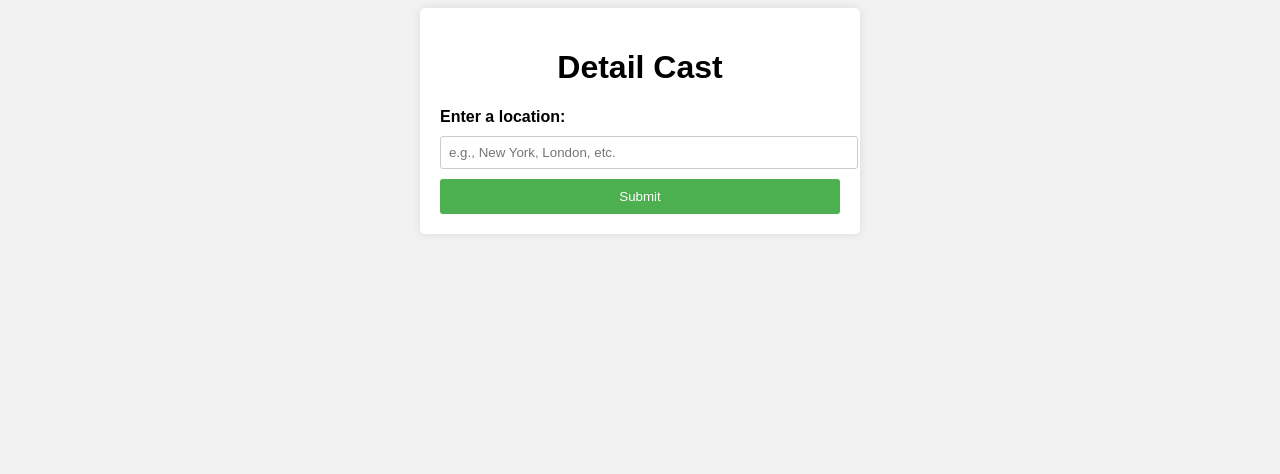
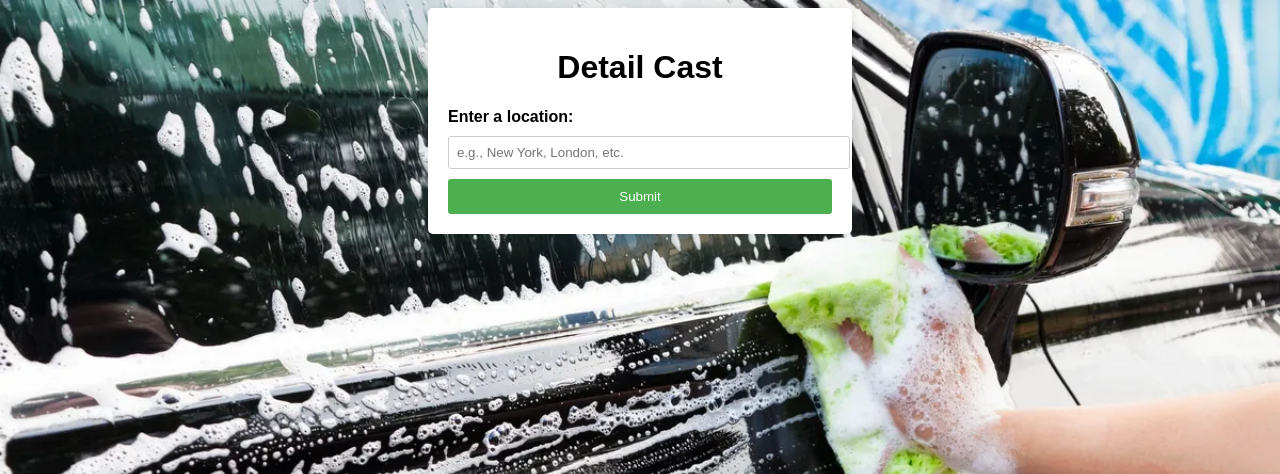
Before and after one commit to ethandonahue/DetailCast, a Flask app: page / in a window 1280 px wide. Shown: the top 474 px of the page. Run offline with Flask 3, Linux system fonts and the light colour scheme.

Commit message:
Add background

```diff
--- a/static/style.css
+++ b/static/style.css
@@ -1,10 +1,13 @@
 body {
     font-family: Arial, sans-serif;
     background-color: #f2f2f2;
+    background-image: url('background.png');
+    background-repeat: no-repeat;
+    background-size: cover;
 }
 
 .container {
-    width: 400px;
+    width: 30vw;
     margin: 0 auto;
     padding: 20px;
     background-color: #ffffff;
```
Also changed, not shown: static/background.png (added).
